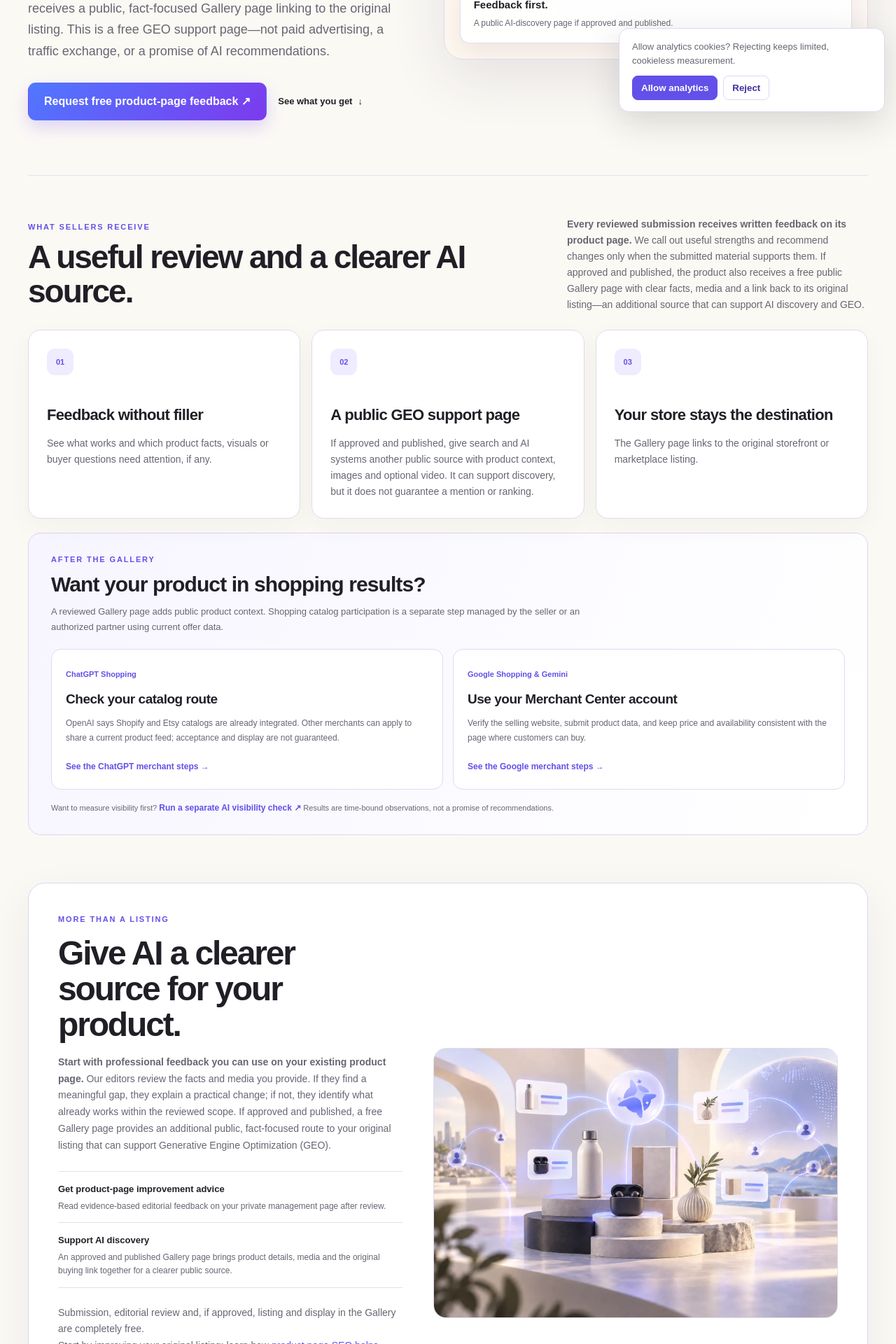
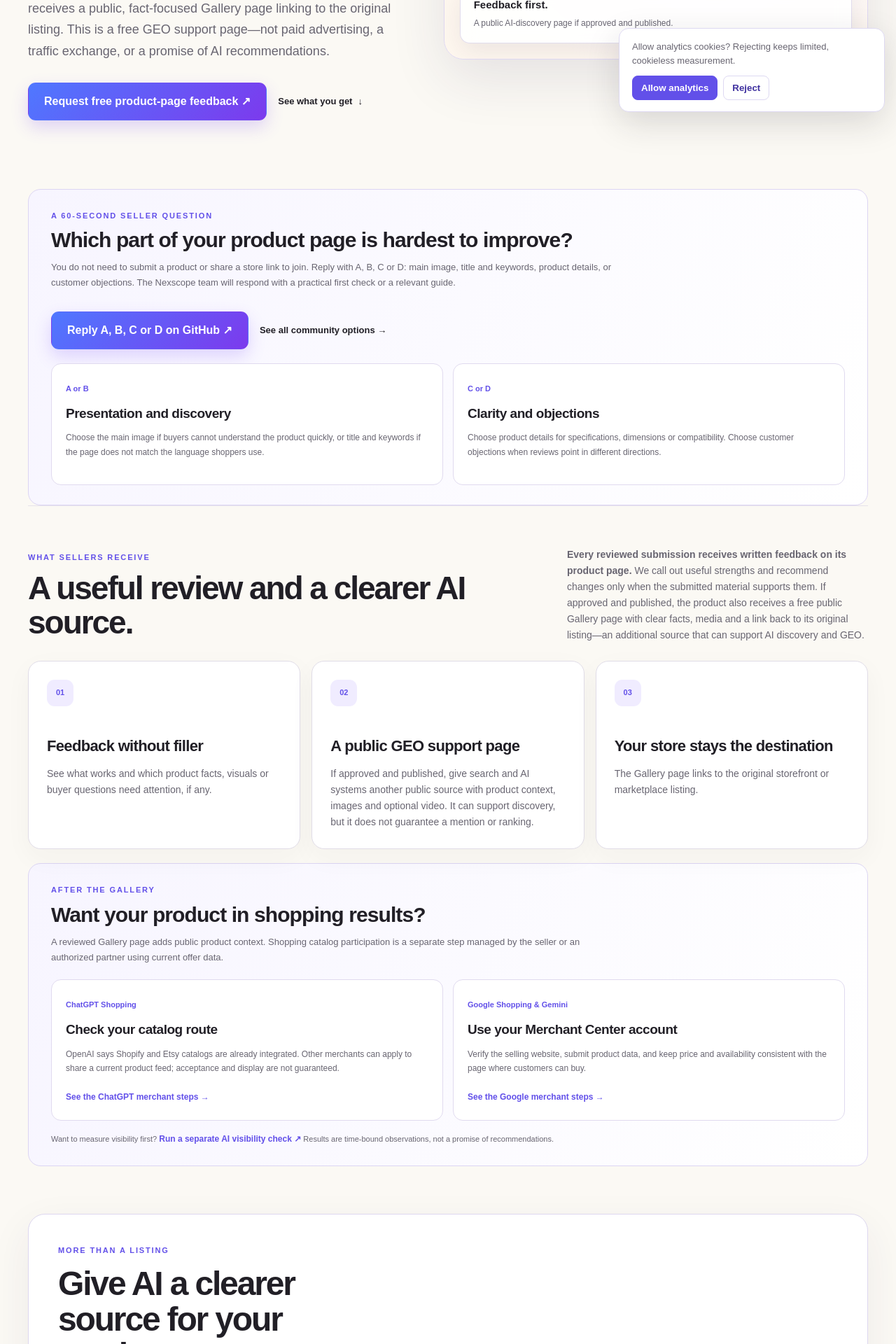
Before and after one commit to nexscope-ai/ecommerce-ai-tools, a Jekyll site: the page built from docs/product-showcase/index.md, in a window 1280 px wide. Shown: the part 724-2644 px from the top of the page at 70% size. Built offline with Jekyll 4.4.1, drawn with Linux system fonts in a browser that asks for light colours; nearby versions of some CDN libraries.

Commit message:
Improve Product Gallery community participation loop

```diff
--- a/docs/_layouts/default.html
+++ b/docs/_layouts/default.html
@@ -159,7 +159,7 @@
     <script src="{{ '/assets/trends.js' | relative_url }}?v=13" defer></script>
     {% unless page.private_page %}
     <script src="{{ '/assets/traffic-attribution.js' | relative_url }}?v=1" defer></script>
-    <script src="{{ '/assets/analytics.js' | relative_url }}?v=3" defer></script>
+    <script src="{{ '/assets/analytics.js' | relative_url }}?v=4" defer></script>
     <script src="https://analytics.ahrefs.com/analytics.js" data-key="q6pDSjaAKMskPeTdzPWCtQ" async></script>
     {% endunless %}
     <link rel="icon" href="https://learn.nexscope.ai/favicon.png">
--- a/docs/assets/analytics.js
+++ b/docs/assets/analytics.js
@@ -121,6 +121,20 @@
         transport_type: 'beacon',
       });
     }
+    const communityAction = link.getAttribute('data-track-community');
+    if (
+      communityAction
+      && /^[a-z0-9_-]{1,80}$/.test(communityAction)
+      && url.hostname === 'github.com'
+      && url.pathname.startsWith('/nexscope-ai/ecommerce-ai-tools/')
+    ) {
+      window.gtag('event', 'community_open_click', {
+        community_action: communityAction,
+        link_path: url.pathname,
+        source_page: location.pathname,
+        transport_type: 'beacon',
+      });
+    }
     const isMainSite = ['www.nexscope.ai', 'nexscope.ai'].includes(url.hostname);
     if (isMainSite) {
       window.gtag('event', 'start_using_click', {
--- a/docs/assets/product-showcase.css
+++ b/docs/assets/product-showcase.css
@@ -72,12 +72,12 @@ html { scroll-behavior: smooth; }
 .showcase-discovery-grid h3 { margin: 38px 0 10px; font-size: 22px; letter-spacing: -.03em; }
 .showcase-discovery-grid p { margin: 0; color: var(--muted); font-size: 14px; line-height: 1.65; }
 .showcase-shopping-paths { margin-top: 20px; padding: 28px 32px; border: 1px solid #dcd5f3; border-radius: 18px; background: linear-gradient(110deg, #f7f5ff, #fff); }
-.showcase-shopping-paths-intro h3 { margin: 8px 0 10px; color: var(--ink); font-size: clamp(22px, 2.4vw, 30px); line-height: 1.2; letter-spacing: -.03em; }
+.showcase-shopping-paths-intro h2, .showcase-shopping-paths-intro h3 { margin: 8px 0 10px; color: var(--ink); font-size: clamp(22px, 2.4vw, 30px); line-height: 1.2; letter-spacing: -.03em; }
 .showcase-shopping-paths-intro p { max-width: 810px; margin: 0; color: var(--muted); font-size: 13px; line-height: 1.7; }
 .showcase-shopping-paths-grid { display: grid; grid-template-columns: repeat(2, minmax(0, 1fr)); gap: 14px; margin-top: 20px; }
 .showcase-shopping-paths-grid article { padding: 20px; border: 1px solid #e0daef; border-radius: 14px; background: #fff; }
 .showcase-shopping-paths-grid article > span { color: var(--accent); font-size: 11px; font-weight: 800; }
-.showcase-shopping-paths-grid h4 { margin: 8px 0; color: var(--ink); font-size: 19px; letter-spacing: -.025em; }
+.showcase-shopping-paths-grid h3, .showcase-shopping-paths-grid h4 { margin: 8px 0; color: var(--ink); font-size: 19px; letter-spacing: -.025em; }
 .showcase-shopping-paths-grid p { margin: 0 0 16px; color: var(--muted); font-size: 12px; line-height: 1.7; }
 .showcase-shopping-paths-grid a, .showcase-shopping-paths-footnote a { color: var(--accent) !important; font-size: 12px; font-weight: 800; text-decoration: none; }
 .showcase-shopping-paths-grid a:hover, .showcase-shopping-paths-grid a:focus-visible, .showcase-shopping-paths-footnote a:hover, .showcase-shopping-paths-footnote a:focus-visible { text-decoration: underline; }
--- a/docs/product-showcase/index.md
+++ b/docs/product-showcase/index.md
@@ -60,6 +60,22 @@ faq:
 </section>
 
 {% include product-showcase-featured.html context="hub" %}
+
+<section class="showcase-shopping-paths" aria-labelledby="showcase-community-title">
+  <div class="showcase-shopping-paths-intro">
+    <span class="eyebrow">A 60-second seller question</span>
+    <h2 id="showcase-community-title">Which part of your product page is hardest to improve?</h2>
+    <p>You do not need to submit a product or share a store link to join. Reply with A, B, C or D: main image, title and keywords, product details, or customer objections. The Nexscope team will respond with a practical first check or a relevant guide.</p>
+    <div class="showcase-actions">
+      <a class="showcase-primary" data-track-community="product_page_clinic" data-community-action="product_page_clinic" href="https://github.com/nexscope-ai/ecommerce-ai-tools/discussions/16?utm_source=learn.nexscope.ai&amp;utm_medium=product_gallery&amp;utm_campaign=product_page_clinic&amp;utm_content=gallery_hub" target="_blank" rel="noopener noreferrer">Reply A, B, C or D on GitHub ↗</a>
+      <a class="showcase-quiet-link" href="{{ '/community/' | relative_url }}">See all community options →</a>
+    </div>
+  </div>
+  <div class="showcase-shopping-paths-grid">
+    <article><span>A or B</span><h3>Presentation and discovery</h3><p>Choose the main image if buyers cannot understand the product quickly, or title and keywords if the page does not match the language shoppers use.</p></article>
+    <article><span>C or D</span><h3>Clarity and objections</h3><p>Choose product details for specifications, dimensions or compatibility. Choose customer objections when reviews point in different directions.</p></article>
+  </div>
+</section>
 
 {% assign published_products = site.data.product_showcase_pages %}
 {% if published_products and published_products.size > 0 %}
--- a/scripts/templates/product-showcase-product.html
+++ b/scripts/templates/product-showcase-product.html
@@ -395,7 +395,7 @@
     }
     @media (prefers-reduced-motion: reduce) { .button { transition: none; } html { scroll-behavior: auto; } }
   </style>
-  <script src="https://learn.nexscope.ai/ecommerce-ai-tools/assets/analytics.js?v=3" defer></script>
+  <script src="https://learn.nexscope.ai/ecommerce-ai-tools/assets/analytics.js?v=4" defer></script>
 </head>
 <body>
   <header class="site-header">
@@ -436,6 +436,7 @@
         <aside class="product-sidebar" aria-label="Product listing details">
           <div class="product-facts"><div class="facts-title"><span class="eyebrow">At a glance</span><strong>Product information</strong></div><div class="fact"><span>Status</span><strong>Published in Nexscope Gallery</strong></div>{{EVIDENCE_CARDS}}{{SOURCE_CARD}}{{PUBLISHED_CARD}}{{FACTS_ACTION}}</div>
           <div class="sidebar-note"><span class="sidebar-note-mark" aria-hidden="true">i</span><div><strong>Check the original listing</strong><p>This page presents submitted product information after editorial review. Nexscope does not sell or independently verify the product. Confirm specifications, price, availability and buying terms at the source.</p></div></div>
+          <div class="sidebar-note"><span class="sidebar-note-mark" aria-hidden="true">A–D</span><div><strong>What would you improve first?</strong><p>Join the public product-page clinic and choose one area: main image, title and keywords, product details, or customer objections. A one-letter reply is enough.</p><a data-track-community="published_product_clinic" href="https://github.com/nexscope-ai/ecommerce-ai-tools/discussions/16?utm_source=learn.nexscope.ai&amp;utm_medium=product_gallery&amp;utm_campaign=product_page_clinic&amp;utm_content=published_product" target="_blank" rel="noopener noreferrer">Reply in the seller clinic →</a></div></div>
           <div class="sidebar-note"><span class="sidebar-note-mark" aria-hidden="true">?</span><div><strong>Want this product in shopping results?</strong><p>This Gallery page does not submit a merchant feed. The seller must use its own catalog or an authorized integration with current price, stock and a purchase page.</p><a href="https://learn.nexscope.ai/ecommerce-ai-tools/ecommerce-trends/chatgpt-product-discovery/">ChatGPT merchant steps →</a><br><a href="https://learn.nexscope.ai/ecommerce-ai-tools/ecommerce-trends/google-ai-mode-shopping/">Google merchant steps →</a><br><a href="https://www.nexscope.ai/ai-product-visibility-tool?co-from=learn">Check AI visibility ↗</a></div></div>
         </aside>
       </div>
--- a/scripts/test_generate_product_showcase_pages.py
+++ b/scripts/test_generate_product_showcase_pages.py
@@ -187,6 +187,8 @@ class GenerateProductShowcasePagesTest(unittest.TestCase):
                 html.index('<section class="product-overview"'),
             )
             self.assertIn('class="product-sidebar"', html)
+            self.assertIn('data-track-community="published_product_clinic"', html)
+            self.assertIn('utm_content=published_product', html)
             self.assertNotIn('class="product-brief"', html)
             self.assertNotIn('class="product-outline"', html)
             self.assertNotIn('<span>Media</span>', html)
```
Also changed, not shown: other parts of docs/product-showcase/index.md (+1 -1 lines), docs/community.md (+23 -3 lines), scripts/test_analytics.cjs (+38 -0 lines), .github/workflows/pages.yml, README.md.
